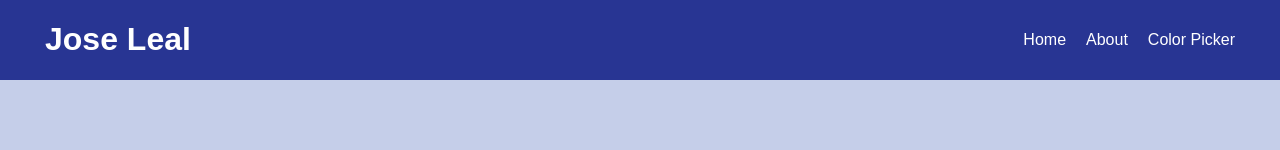
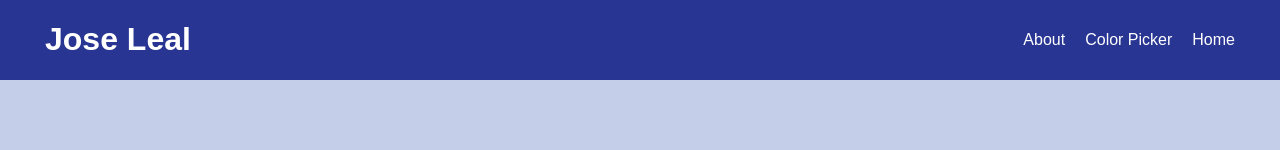
Before and after one commit to lealxh/react-color-picker, a React (Vite) app: page / in a window 1280 px wide. Shown: the top 150 px of the page. Built offline with nearby package versions, Linux system fonts and the light colour scheme.

Commit message:
seleccion de colores inicial

```diff
--- a/src/components/NavBar.jsx
+++ b/src/components/NavBar.jsx
@@ -7,13 +7,13 @@ function NavBar() {
       <h1>Jose Leal</h1>
       <ul className="nav">
         <li>
-          <Link To="/Home">Home</Link>
+          <Link to="/About">About</Link>
         </li>
         <li>
-          <Link To="/About">About</Link>
+          <Link to="/ColorPicker">Color Picker</Link>
         </li>
         <li>
-          <Link To="/ColorPicker">Color Picker</Link>
+          <Link to="/Home">Home</Link>
         </li>
       </ul>
     </div>
```
